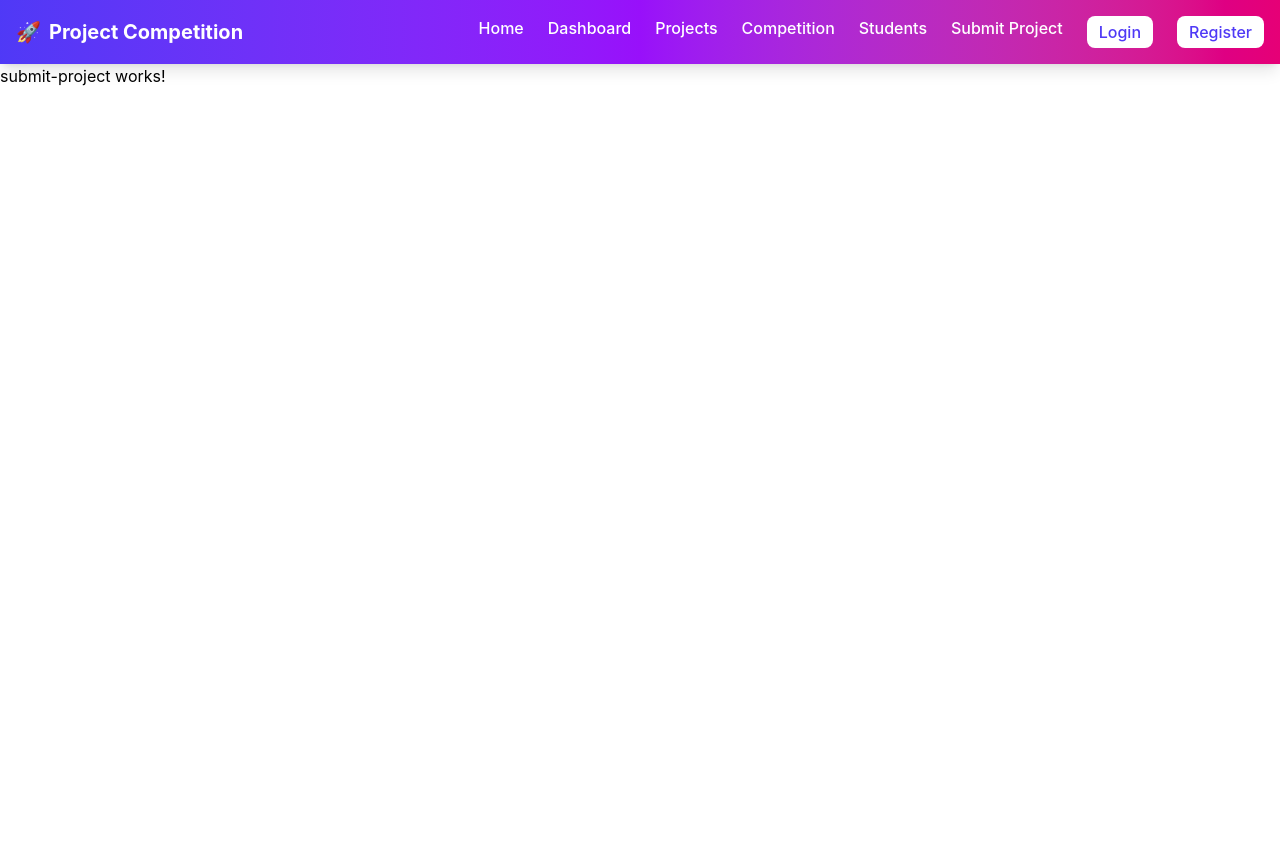
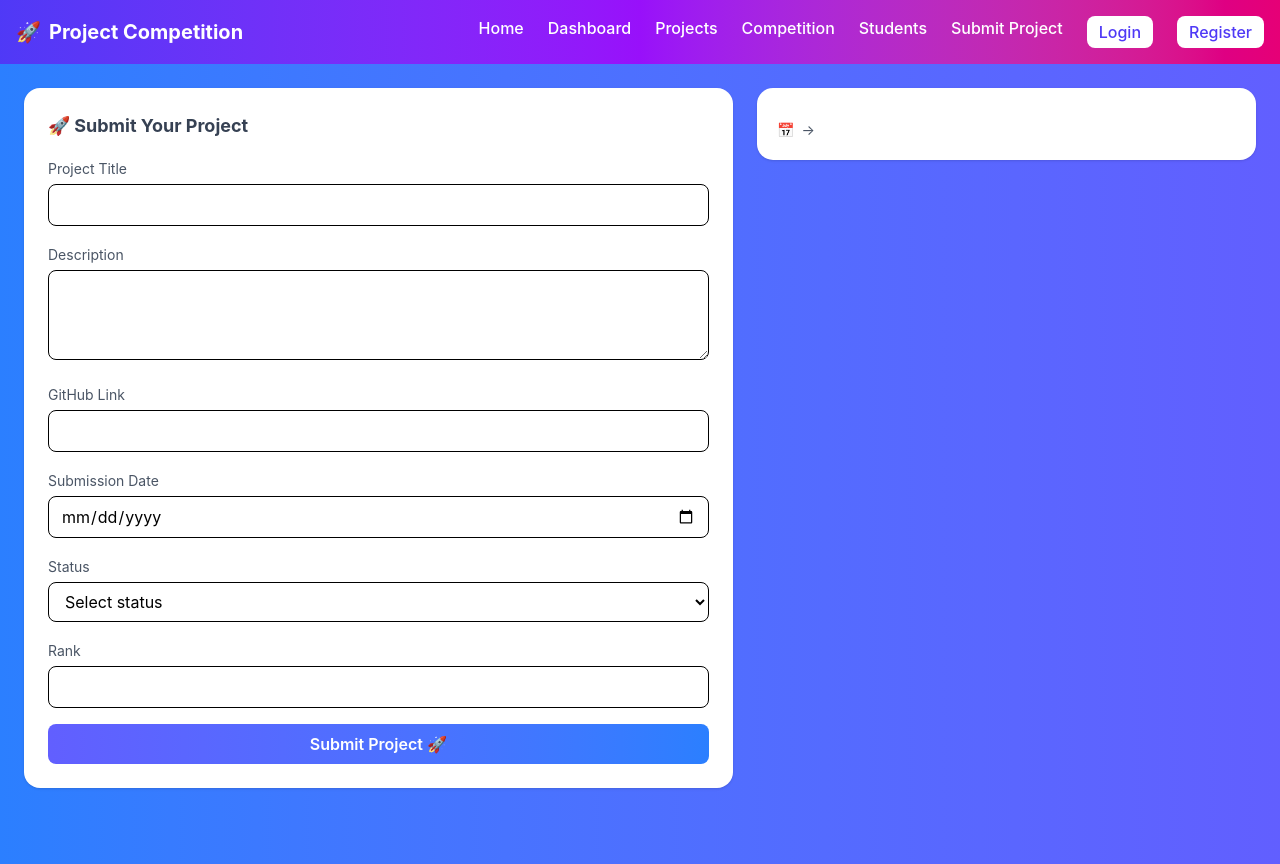
Before and after one commit to suryanshpandey61/College-Project-Competition, an Angular app: page /submit-project/1 in a window 1280 px wide. Before the commit the page ends 800 px from the top, so only its background shows below. Built offline with nearby package versions, Linux system fonts and the light colour scheme; no server answers.

Commit message:
submit-project-functionality-added

```diff
--- a/src/app/components/submit-project/submit-project.html
+++ b/src/app/components/submit-project/submit-project.html
@@ -1 +1,100 @@
-<p>submit-project works!</p>
+<div class="min-h-screen bg-gradient-to-r from-blue-500 to-indigo-500 p-6">
+
+  <div class="grid md:grid-cols-12 gap-6">
+
+    <!-- 🔹 LEFT: FORM -->
+    <div class="md:col-span-7 bg-white rounded-2xl shadow p-6">
+
+      <h2 class="text-lg font-bold mb-4 text-gray-700">🚀 Submit Your Project</h2>
+
+      <form class="space-y-4">
+
+        <!-- Project Title -->
+        <div>
+          <label class="text-sm text-gray-600">Project Title</label>
+          <input type="text"  name="projectTitle"
+            class="w-full mt-1 px-3 py-2 border rounded-lg focus:ring-2 focus:ring-indigo-400 outline-none">
+        </div>
+
+        <!-- Description -->
+        <div>
+          <label class="text-sm text-gray-600">Description</label>
+          <textarea rows="3"  name="description"
+            class="w-full mt-1 px-3 py-2 border rounded-lg focus:ring-2 focus:ring-indigo-400 outline-none"></textarea>
+        </div>
+
+        <!-- GitHub Link -->
+        <div>
+          <label class="text-sm text-gray-600">GitHub Link</label>
+          <input type="url"  name="githubLink"
+            class="w-full mt-1 px-3 py-2 border rounded-lg focus:ring-2 focus:ring-indigo-400 outline-none">
+        </div>
+
+        <!-- Submission Date -->
+        <div>
+          <label class="text-sm text-gray-600">Submission Date</label>
+          <input type="date"  name="submissionDate"
+            class="w-full mt-1 px-3 py-2 border rounded-lg focus:ring-2 focus:ring-indigo-400 outline-none">
+        </div>
+
+        <!-- Status -->
+        <div>
+          <label class="text-sm text-gray-600">Status</label>
+          <select  name="status"
+            class="w-full mt-1 px-3 py-2 border rounded-lg focus:ring-2 focus:ring-indigo-400 outline-none">
+            <option value="">Select status</option>
+            <option value="SUBMITTED">Submitted</option>
+            <option value="UNDERREVIEW">Under Review</option>
+            <option value="ACCEPTED">Accepted</option>
+            <option value="REJECTED">Rejected</option>
+          </select>
+        </div>
+
+        <!-- Rank -->
+        <div>
+          <label class="text-sm text-gray-600">Rank</label>
+          <input type="number" name="rank"
+            class="w-full mt-1 px-3 py-2 border rounded-lg focus:ring-2 focus:ring-indigo-400 outline-none">
+        </div>
+
+        <!-- Submit Button -->
+        <button (click)="submitProject()"
+          class="w-full bg-gradient-to-r from-indigo-500 to-blue-500 text-white py-2 rounded-lg font-semibold hover:opacity-90 transition">
+          Submit Project 🚀
+        </button>
+
+      </form>
+
+    </div>
+
+    <!-- 🔹 RIGHT: COMPETITION DETAILS -->
+    <div class="md:col-span-5">
+
+      <div class="bg-white rounded-2xl shadow p-5 hover:shadow-lg transition">
+
+        <!-- Title -->
+        <h2 class="text-lg font-bold text-gray-800">
+          {{ currentCompetitonData?.title }}
+        </h2>
+
+        <!-- Description -->
+        <p class="text-sm text-gray-500 mt-2">
+          {{ currentCompetitonData?.description }}
+        </p>
+
+        <!-- Dates -->
+        <div class="mt-3 text-sm text-gray-600">
+          📅 {{ currentCompetitonData?.startDate | date:'dd MMM yyyy' }}
+          <span class="mx-1">→</span>
+          {{ currentCompetitonData?.endDate | date:'dd MMM yyyy' }}
+        </div>
+
+
+
+      </div>
+
+    </div>
+
+  </div>
+
+</div>
--- a/src/app/components/submit-project/submit-project.ts
+++ b/src/app/components/submit-project/submit-project.ts
@@ -2,10 +2,11 @@ import { Component, inject, OnInit } from '@angular/core';
 import { CompetitonService } from '../../services/competiton-service';
 import { ActivatedRoute } from '@angular/router';
 import { CompetitonModel } from '../../model/competition.model';
+import { DatePipe } from '@angular/common';
 
 @Component({
   selector: 'app-submit-project',
-  imports: [],
+  imports: [DatePipe],
   templateUrl: './submit-project.html',
   styleUrl: './submit-project.css',
 })
@@ -37,4 +38,8 @@ export class SubmitProject implements OnInit {
     })
   }
 
+  submitProject(){
+
+  }
+
 }
--- /dev/null
+++ b/src/app/model/project-submission.model.ts
@@ -0,0 +1,11 @@
+export class ProjectSubmissionModel {
+  submissionId: number = 0;
+  competitionId: number = 0;
+  userId: number = 0;
+  projectTitle: string = '';
+  description: string = '';
+  githubLink: string = '';
+  submissionDate: string = '';
+  status: string = '';
+  rank: number = 0;
+}
--- a/src/app/services/competiton-service.ts
+++ b/src/app/services/competiton-service.ts
@@ -3,6 +3,7 @@ import { inject, Injectable } from '@angular/core';
 import { constant } from '../constant/constant';
 import { CompetitonModel } from '../model/competition.model';
 import { Observable } from 'rxjs';
+import { ProjectSubmissionModel } from '../model/project-submission.model';
 
 @Injectable({
   providedIn: 'root',
@@ -31,4 +32,8 @@ updateCompetition(id:number,obj:CompetitonModel){
   return this.httpClient.put(constant.API_URL+"update/"+id,obj);
 }
 
+submitProject(obj:ProjectSubmissionModel){
+  return this.httpClient
 }
+
+}
```
